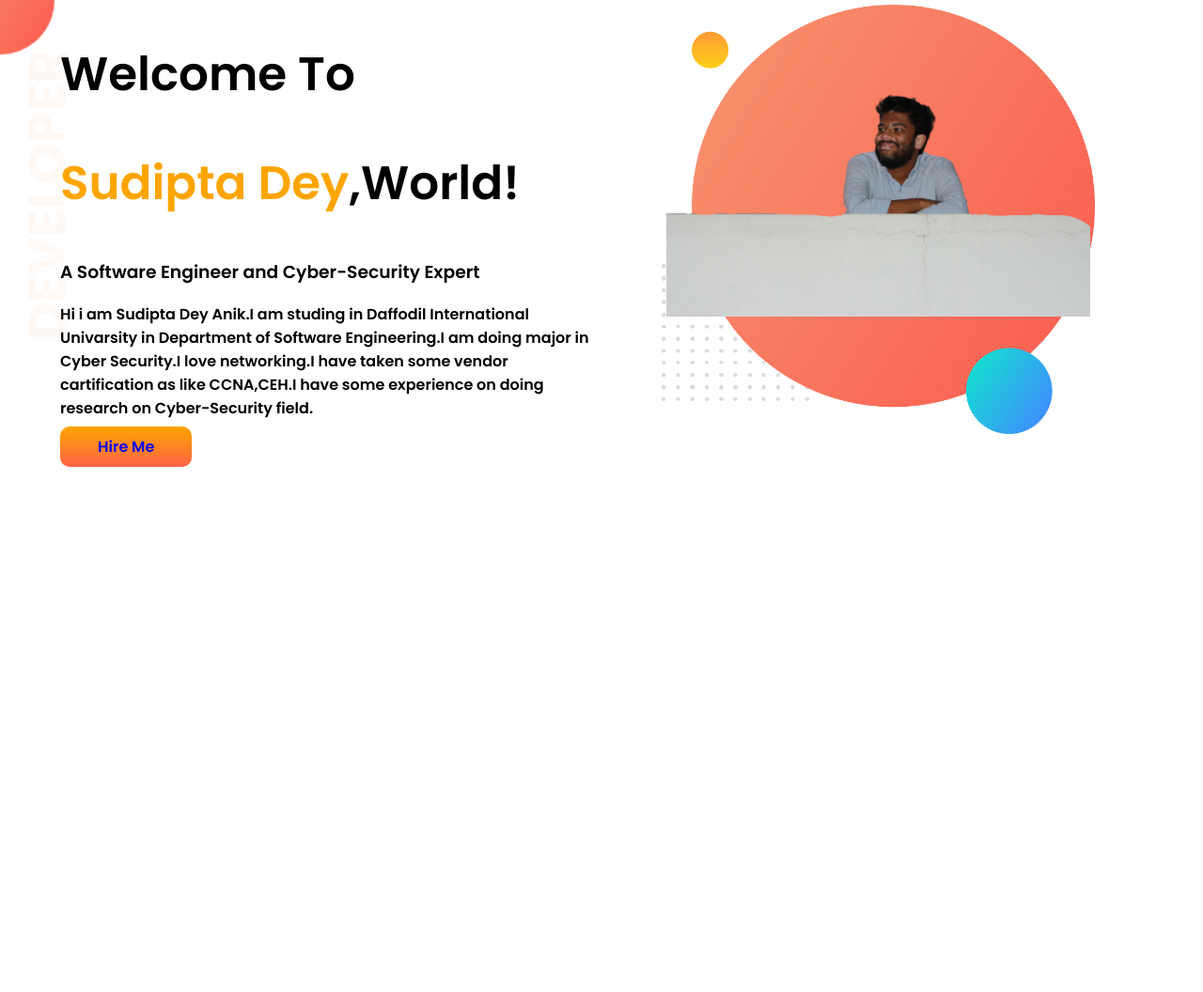
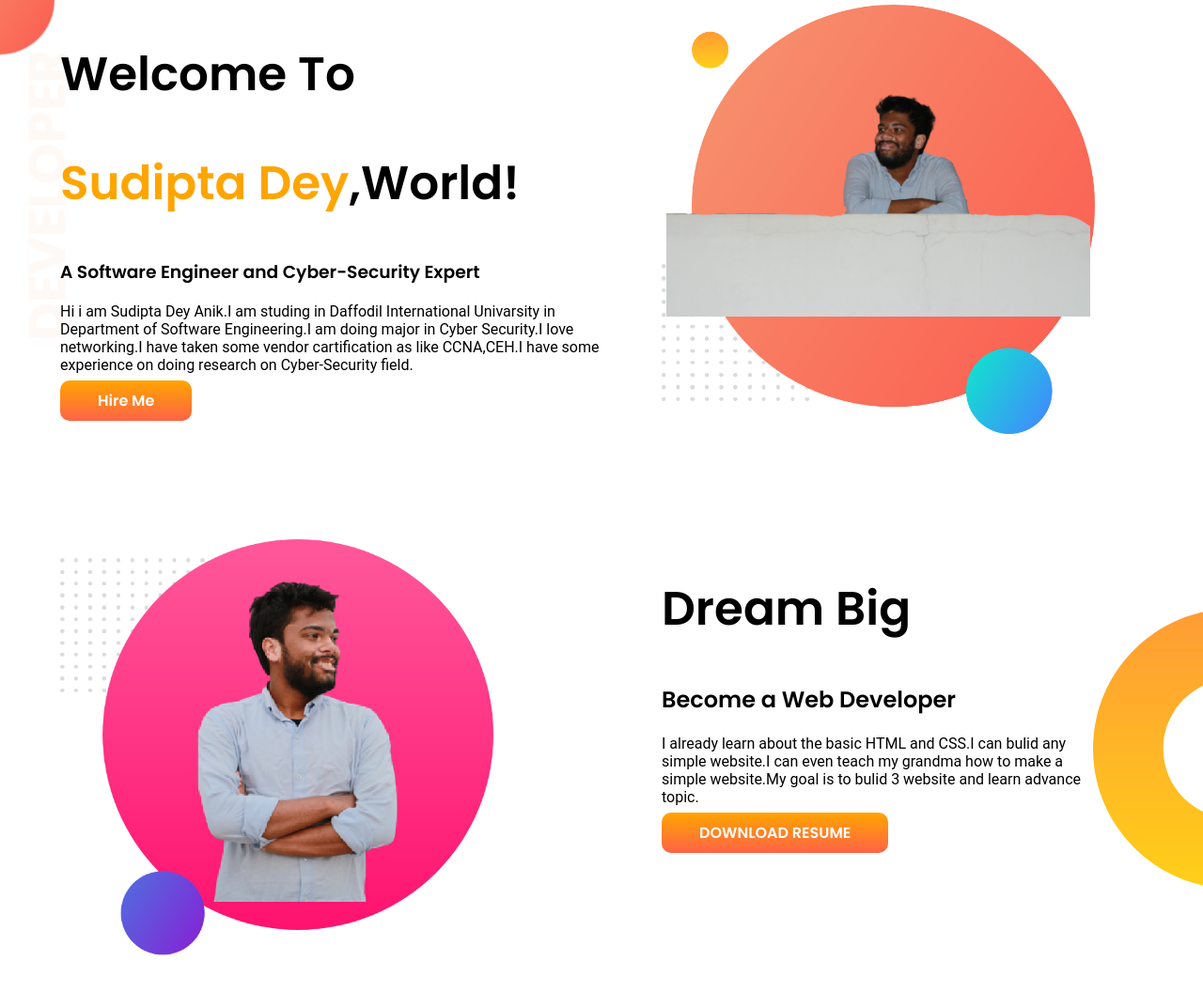
Before and after one commit to SudiptaDeyAnik08/developer-portfolio, a plain HTML site: page index.html in a window 1280 px wide. Shown: the whole page at 94% size. Before the commit the page ends 800 px from the top, so only its background shows below. Drawn offline with Linux system fonts and the light colour scheme.

Commit message:
commiting 2nd day of project

```diff
--- a/index.html
+++ b/index.html
@@ -14,17 +14,33 @@
 <body>
 
     <section class="top-banner">
+
         <div class="half-width">
             <h1>Welcome To</h1>
             <h1> <span class="orange-color">Sudipta Dey</span>,World!</h1>
             <h3>A Software Engineer and Cyber-Security Expert</h3>
-            <p>Hi i am Sudipta Dey Anik.I am studing in Daffodil International Univarsity in Department of Software Engineering.I am doing major in Cyber Security.I love networking.I have taken some vendor cartification as like CCNA,CEH.I have some experience on doing research on Cyber-Security field.</p>
-            <a   class ="hire_me" target="_blank" href="https://www.linkedin.com/in/sudipta-dey-2a1988188/">Hire Me</a>
+            <p class="peragraph">Hi i am Sudipta Dey Anik.I am studing in Daffodil International Univarsity in Department of Software Engineering.I am doing major in Cyber Security.I love networking.I have taken some vendor cartification as like CCNA,CEH.I have some experience on doing research on Cyber-Security field.</p>
+            <a   class ="button" target="_blank" href="https://www.linkedin.com/in/sudipta-dey-2a1988188/">Hire Me</a>
         </div>
+
 
         <div class="half-width">
             <img src="assests/update/bg-1.png" alt="Introductory Image">
         </div>
+
+    </section>
+
+
+    <section class="dream-big">
+        <div class="half-width">
+            <img src="assests/update/bg2.png" alt="Background image 2">
+        </div>
+        <div class="half-width">
+            <h1>Dream Big</h1>
+            <h2 >Become a Web Developer</h2>
+            <p class="peragraph">I already learn about the basic HTML and CSS.I can bulid any simple website.I can even teach my grandma how to make a simple website.My goal is to bulid 3 website and learn advance topic.</p>
+            <a class="button" href="" target="_blank">DOWNLOAD RESUME</a>
+        </div>
     </section>
 </body>
 </html>
--- a/style.css
+++ b/style.css
@@ -7,12 +7,17 @@ h1{
     font-size: 50px;
 }
 
+.peragraph{
+    font-family: 'Roboto', sans-serif;
+}
+
 .orange-color{
     color: orange;
 }
 
 section{
     display: flex;
+    margin-bottom:100px;
 }
 
 .half-width{
@@ -25,11 +30,12 @@ section{
     padding-top: 5px;
 }
 
-.hire_me{
+.button{
     text-decoration: none;
     background-image: linear-gradient(orange,tomato);
     padding: 10px 40px;
     border-radius: 10px;
+    color: white;
 
 }
 
@@ -38,3 +44,14 @@ section{
     background-repeat: no-repeat;
 
 }
+
+.dream-big{
+    background-image: url("assests/images/dream-bg.png");
+    background-repeat: no-repeat;
+    background-position: right;
+}
+
+.dream-big .half-width p{
+    text-align: left;
+    padding-right: 120px;
+}
```
